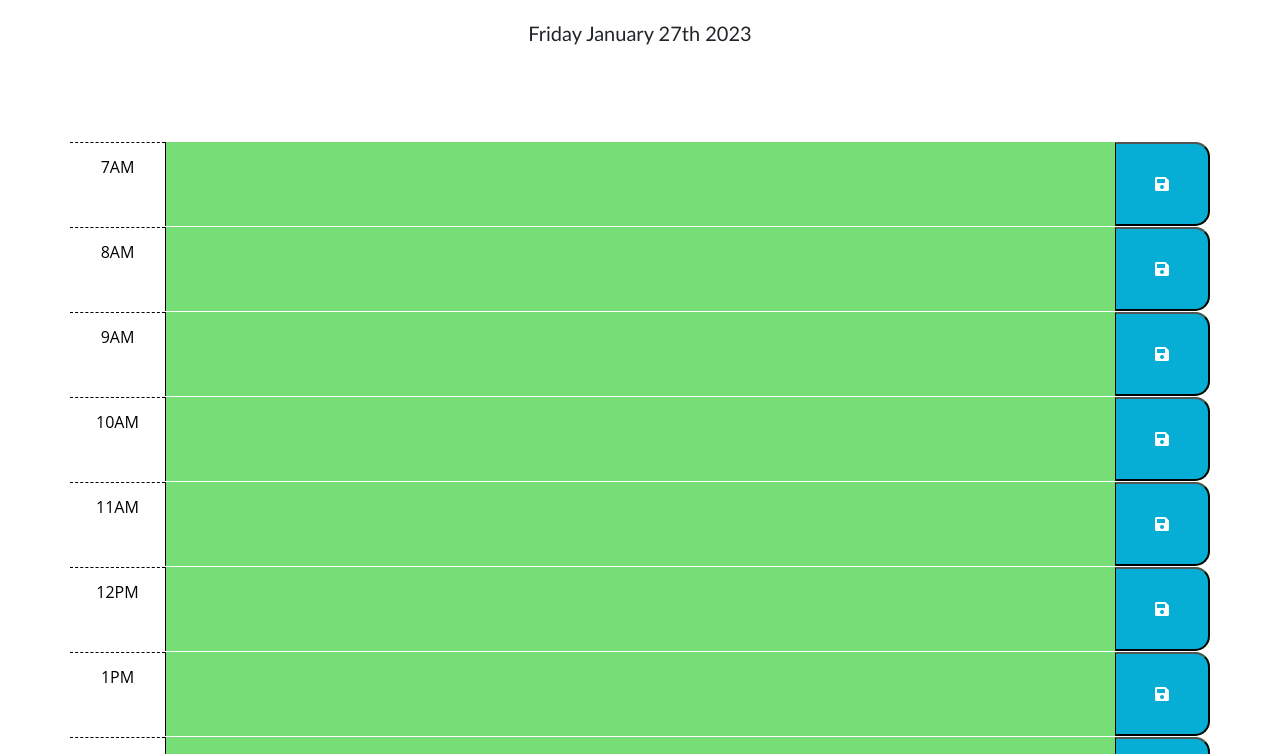
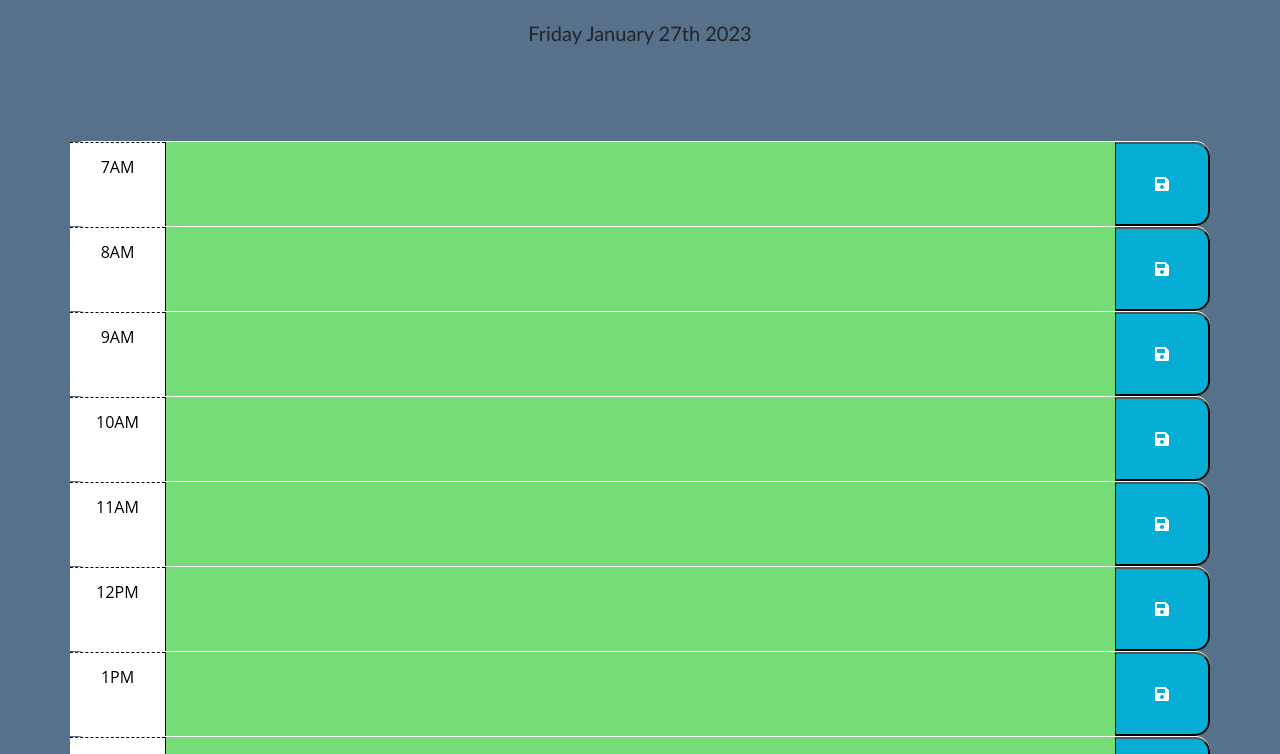
Before and after one commit to devarsh2395/Work-day-Scheduler-Project, a plain HTML site: page index.html in a window 1280 px wide. Shown: the part 176-930 px from the top of the page. Drawn offline with nearby package versions, Linux system fonts and the light colour scheme.

Commit message:
updated code

```diff
--- a/style.css
+++ b/style.css
@@ -2,6 +2,7 @@ body {
   font-family: 'Open Sans', sans-serif;
   font-size: 16px;
   line-height: 2;
+  background-color: #567189;
 }
 
 textarea {
@@ -12,6 +13,7 @@ textarea {
   border-left: 1px solid black;
   padding: 10px;
 }
+
 .p-5 {
   text-align: center;
   font-family: 'Gill Sans', 'Gill Sans MT', Calibri, 'Trebuchet MS', sans-serif;
```
Also changed, not shown: index.html (+5 -0 lines), script.js (+14 -0 lines).
